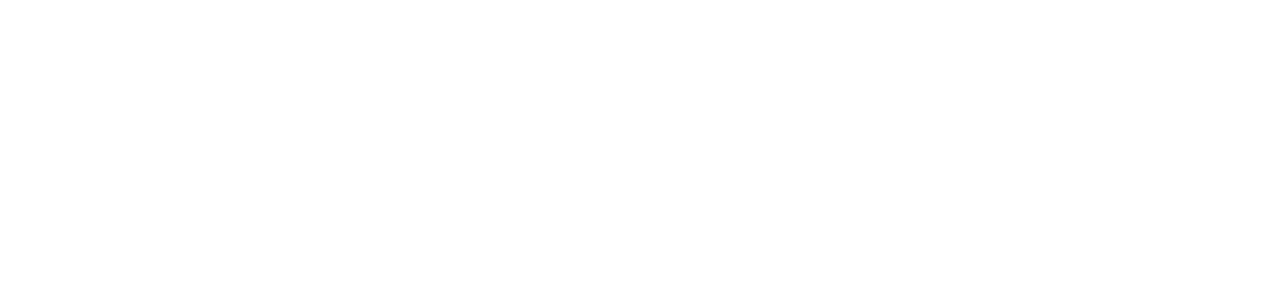
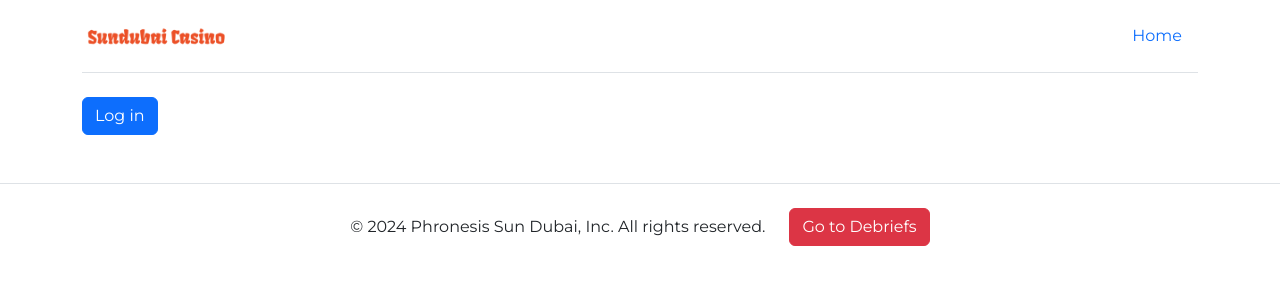
Before and after one commit to ikram-patah/phronesis-sun-dubai, a Vue app in the folder client/: page /casino in a window 1280 px wide. Before the commit this address had no page. Shown: the top 300 px of the page. Built offline with nearby package versions, Linux system fonts and the light colour scheme.

Commit message:
project 11 casino

```diff
--- /dev/null
+++ b/client/src/components/Casino.vue
@@ -0,0 +1,114 @@
+<template>
+    <casino-header />
+
+    <div class="container">
+      <div class="row">
+        <div class="col-md-12">
+          <div v-if="userStore.isLoggedIn">
+            <div class="rebilly-instruments-summary"></div>
+            <div class="rebilly-instruments"></div>
+          </div>
+          <button v-else class="btn btn-primary" @click="onLogin" :disabled="state.isLogginIn">
+                    <template v-if="state.isLogginIn">
+                      <span class="spinner-border spinner-border-sm" aria-hidden="true"></span>
+                      <span role="status" class="ml-2"> &nbsp;Logging in... </span>
+                    </template>
+                    <template v-else> Log in </template>
+                  </button>
+        </div>
+      </div>
+    </div>
+
+    <footer class="pt-5">
+      <div class="d-flex flex-column flex-sm-row justify-content-center py-4 border-top align-items-center">
+        <p class="white-text my-0">&copy; 2024 Phronesis Sun Dubai, Inc. All rights reserved.</p>
+        <RouterLink :to="{ name: 'debriefs' }" class="btn btn-danger ms-4">
+            Go to Debriefs
+          </RouterLink>
+      </div>
+    </footer>
+</template>
+
+<script setup>
+import { onBeforeMount, onBeforeUnmount, onMounted, reactive } from 'vue'
+import RebillyInstruments from '@rebilly/instruments'
+import casinoHeader from '@/components/casino/Header.vue'
+import { useUserStore } from '@/store'
+import api from '@/helpers/api';
+
+const DEPOSIT_STRATEGY_ID = 'dep_str_01JAD4805YFB2GPYXSK1CP0HSN';
+
+const userStore = useUserStore()
+const state = reactive({
+  isLogginIn: false,
+  isProcessing: false,
+})
+
+const onLogin = async () => {
+  try {
+    state.isLoading = true
+    const { token } = await api({
+      method: 'POST',
+      resource: 'login'
+    })
+
+    userStore.setToken(token)
+    initDepositRequest();
+  } catch (error) {
+    console.error(error)
+    alert('Unable to log in!')
+  } finally {
+    state.isLoading = false
+  }
+}
+
+async function initDepositRequest() {
+  state.isProcessing = true
+
+  try {
+    const { depositRequestId, token } = await api({
+      method: 'POST',
+      resource: 'deposit-request',
+      body: { strategyId: DEPOSIT_STRATEGY_ID }
+    })
+
+    initiateInstrument({ token, depositRequestId })
+  } catch (error) {
+    console.log(error)
+    alert('An error occurred. Please try again later.')
+  } finally {
+    state.isProcessing = false
+  }
+}
+
+function initiateInstrument({ token, depositRequestId }) {
+  RebillyInstruments.mount({
+    apiMode: 'sandbox',
+    jwt: token,
+    deposit: { depositRequestId }
+  })
+}
+
+onBeforeMount(() => {
+  document.title = 'Sub Dubai Casino';
+})
+
+onBeforeUnmount(() => {
+  document.title = 'Sub Dubai';
+  document.body.classList.remove('purple-background')
+})
+
+onMounted(() => {
+  if(userStore.isLoggedIn) {
+    initDepositRequest();
+  }
+})
+</script>
+
+<style lang="scss">
+@import url('https://fonts.googleapis.com/css2?family=Montserrat:wght@400;700;900&display=swap');
+
+* {
+  font-family: 'Montserrat', sans-serif;
+}
+</style>
--- /dev/null
+++ b/client/src/components/casino/Header.vue
@@ -0,0 +1,23 @@
+<template>
+    <div class="container">
+    <header class="d-flex flex-wrap justify-content-center py-3 mb-4 border-bottom">
+      <span class="fs-4 d-flex align-items-center mb-3 mb-md-0 me-md-auto">
+        <img class="casino-logo" src="/images/casino/casino-logo.png" alt="Sundubai Casino">
+      </span>
+
+      <ul class="nav nav-pills">
+        <li class="nav-item">
+          <RouterLink :to="{ name: 'home' }" class="nav-link" activeClass="active">
+            Home
+          </RouterLink>
+        </li>
+      </ul>
+    </header>
+  </div>
+</template>
+
+<style lang="scss">
+.casino-logo {
+    max-width: 150px;
+}
+</style>
--- a/client/src/components/layout/Header.vue
+++ b/client/src/components/layout/Header.vue
@@ -23,6 +23,11 @@
         <li class="nav-item">
           <RouterLink :to="{name: 'funnel-hacking-live'}" class="btn btn-warning ms-3">
               Funnel Hacking Live
+          </RouterLink>
+        </li>
+        <li class="nav-item">
+          <RouterLink :to="{name: 'casino'}" class="btn btn-danger ms-3">
+              Casino
           </RouterLink>
         </li>
         <li class="nav-item">
--- a/client/src/router/index.js
+++ b/client/src/router/index.js
@@ -74,7 +74,12 @@
       path: '/funnel-hacking-live',
       name: 'funnel-hacking-live',
       component: () => import('../views/FunnelHackingLiveView.vue')
-    }
+    },
+    {
+      path: '/casino',
+      name: 'casino',
+      component: () => import('../views/CasinoView.vue')
+    },
   ]
 })
 
--- /dev/null
+++ b/client/src/views/CasinoView.vue
@@ -0,0 +1,10 @@
+<script setup>
+import LayoutFull from '@/components/layout/Layout-full.vue'
+import Casino from '@/components/Casino.vue'
+</script>
+
+<template>
+  <LayoutFull>
+    <Casino />
+  </LayoutFull>
+</template>
```
Also changed, not shown: client/public/images/casino/casino-logo.png (added).
